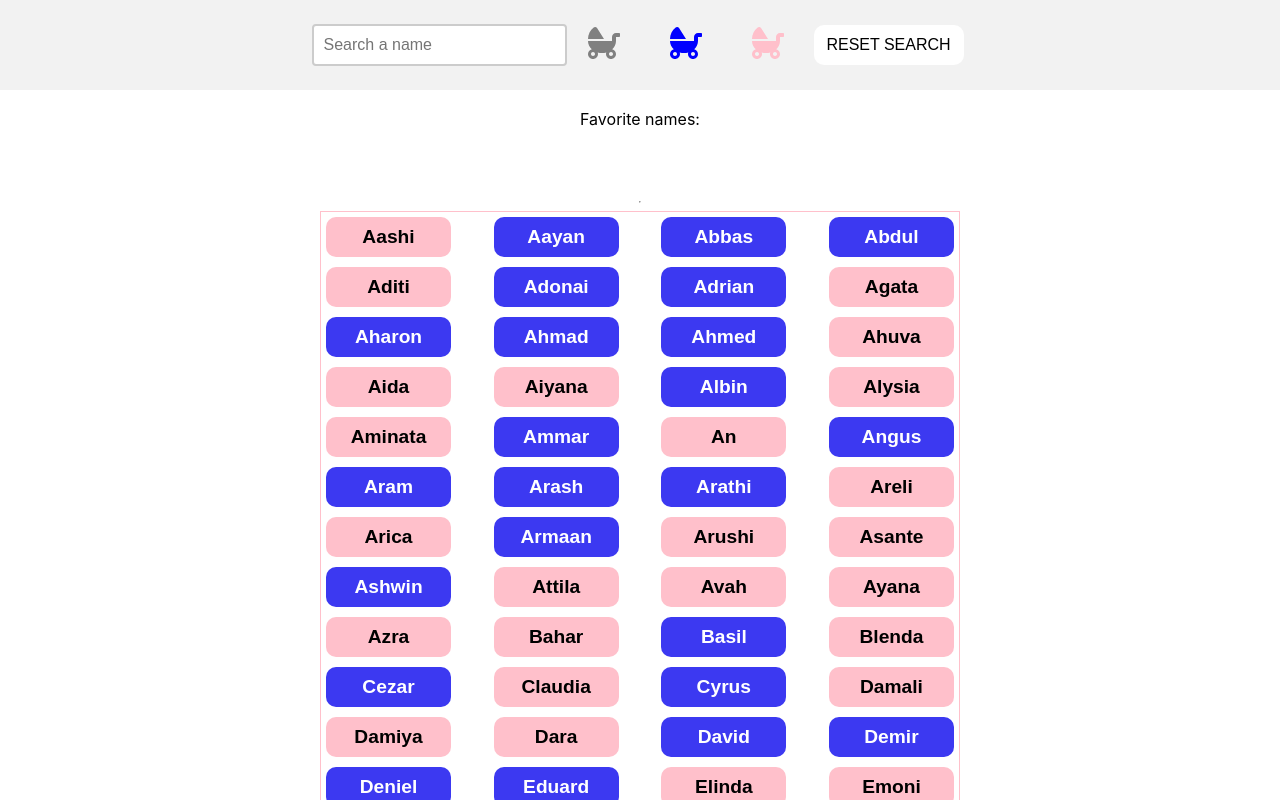
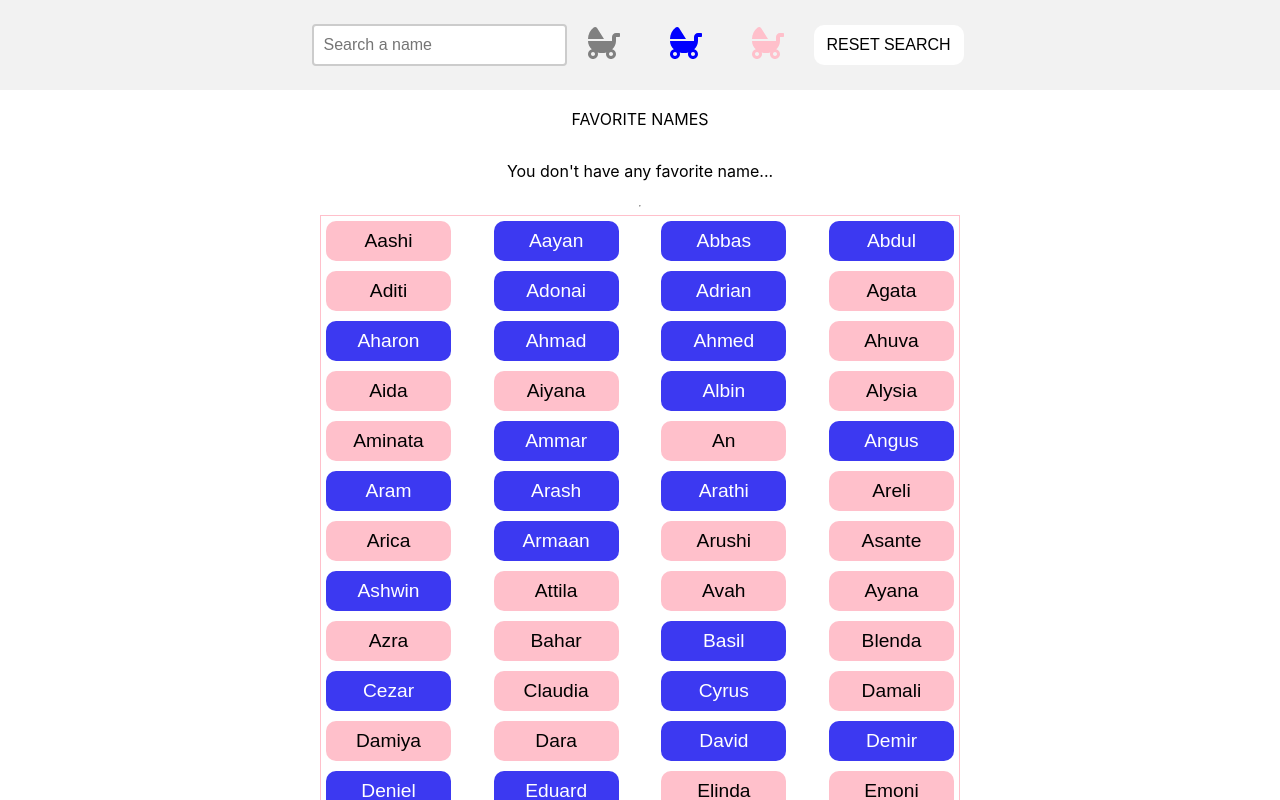
Before and after one commit to muratdemirtas2001/baby-names-react, a React (Create React App) app: page / in a window 1280 px wide. Shown: the top 800 px of the page. Built offline with nearby package versions, Linux system fonts and the light colour scheme.

Commit message:
Adding favorite names messages

```diff
--- a/src/App.css
+++ b/src/App.css
@@ -116,7 +116,7 @@
   border: transparent;
   border-radius: 10px;
   cursor: pointer;
-  font-weight: 600;
+  font-weight: 500;
 }
 img {
   width: 20px;
--- a/src/App.js
+++ b/src/App.js
@@ -12,6 +12,7 @@ function App() {
   let [favoriteName, setFavoriteName] = useState([]);
   let [noneFavoriteNames, setNoneFavoriteNames] = useState(babyNamesData);
   let [isClickingFavoriteNames] = useState(true);
+  const [showFavoriteNameMessage, setShowFavoriteNameMessage] = useState(true);
   let storedFavoriteNames = localStorage.getItem("storedFavoriteNames");
   let storedNoneFavoriteNames = localStorage.getItem("storedNoneFavoriteNames");
 
@@ -28,7 +29,11 @@ function App() {
     });
     setNoneFavoriteNames(filteredBabyNames);
   }
-
+  useEffect(() => {
+    let favoriteNamesMessageShow = favoriteName.length > 0;
+    console.log(favoriteNamesMessageShow)
+    setShowFavoriteNameMessage(favoriteNamesMessageShow);
+  }, [favoriteName]);
   function moveToFavorite(e) {
     setFavoriteName();
     let name = e.target.value;
@@ -109,6 +114,7 @@ function App() {
           moveFromFavorite={moveFromFavorite}
           newFavoriteName={favoriteName}
           isClickingFavoriteNames={isClickingFavoriteNames}
+          showFavoriteNameMessage={showFavoriteNameMessage}
         />
         <hr></hr>
         <BabyNamesCard
--- a/src/FavoriteNames.js
+++ b/src/FavoriteNames.js
@@ -5,11 +5,14 @@ function FavoriteNames({
   newFavoriteName,
   moveFromFavorite,
   isClickingFavoriteNames,
+  showFavoriteNameMessage,
 }) {
+  console.log(isClickingFavoriteNames);
   if (newFavoriteName) {
     return (
       <div className="favorite-names-wrapper">
-        <p>Favorite names:</p>
+        <p>FAVORITE NAMES</p>
+        {!showFavoriteNameMessage && <p>You don't have any favorite name...</p>}
         <div className="favorite-names-section">
           {newFavoriteName.map((baby) => {
             return (
```
